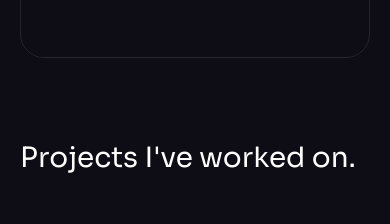
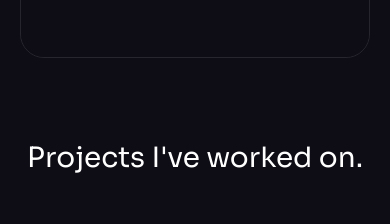
Before and after one commit to still-nikk/portfolio, a React (Vite) app: page / in a window 390 px wide. Shown: the part 4060-4284 px from the top of the page. Built offline with nearby package versions, Linux system fonts and the light colour scheme.

Commit message:
updated projects bento box

```diff
--- a/src/components/Benefits.jsx
+++ b/src/components/Benefits.jsx
@@ -71,7 +71,7 @@ const Benefits = () => {
     <Section id="projects">
       <div className="container relative z-2">
         <Heading
-          className="md:max-w-md lg:max-w-2xl"
+          className="md:max-w-md lg:max-w-2xl text-center"
           title="Projects I've worked on."
         />
 
@@ -102,7 +102,7 @@ const Benefits = () => {
                   </div>
                 </div>
                 <div className="">
-                  <p className="body-2 mb-6 text-n-3">{item.text}</p>
+                  <p className="body-2 mb-6 text-n-3 max-sm:opacity-0">{item.text}</p>
                 </div>
               </div>
               <div className="flex items-center justify-between mt-auto">
```
